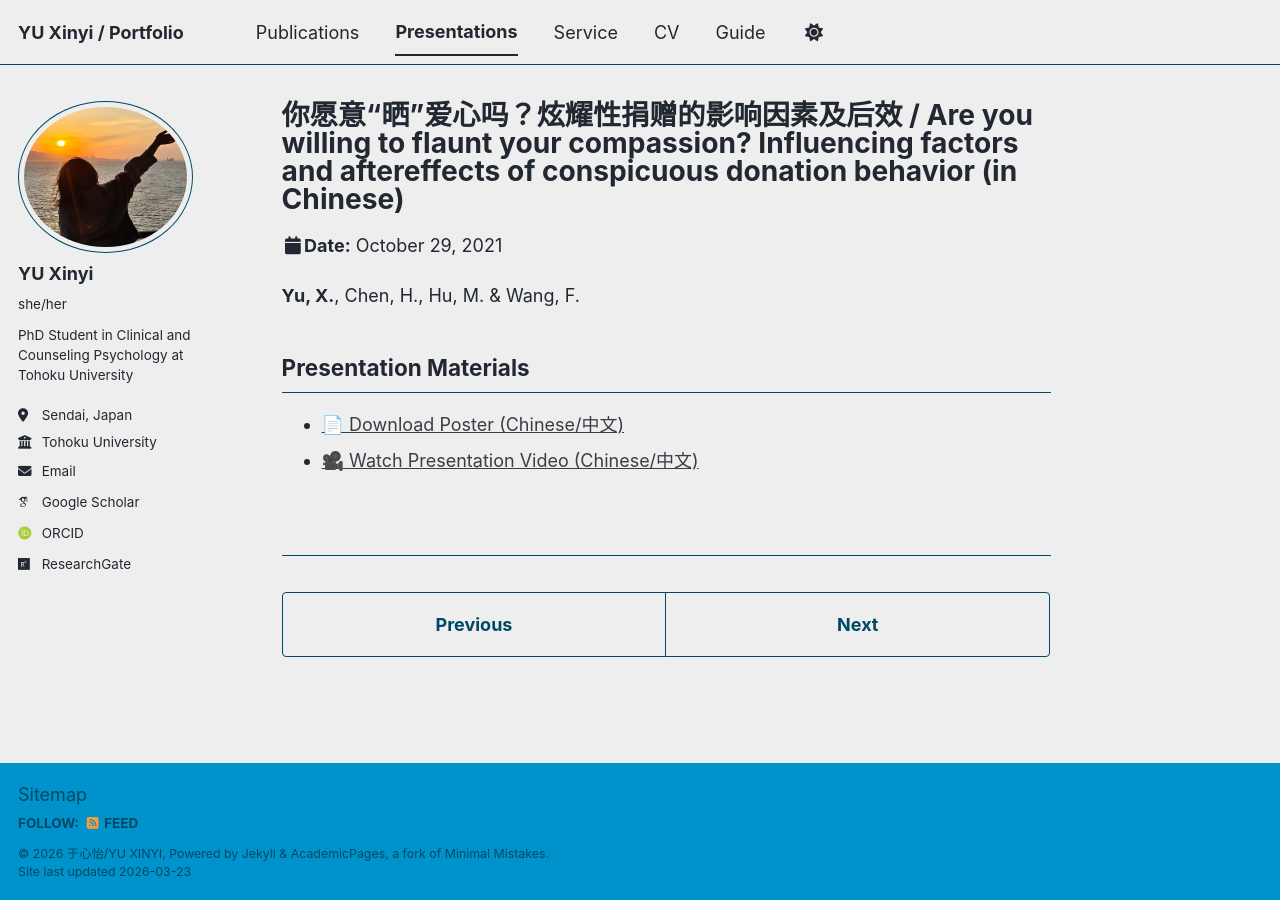
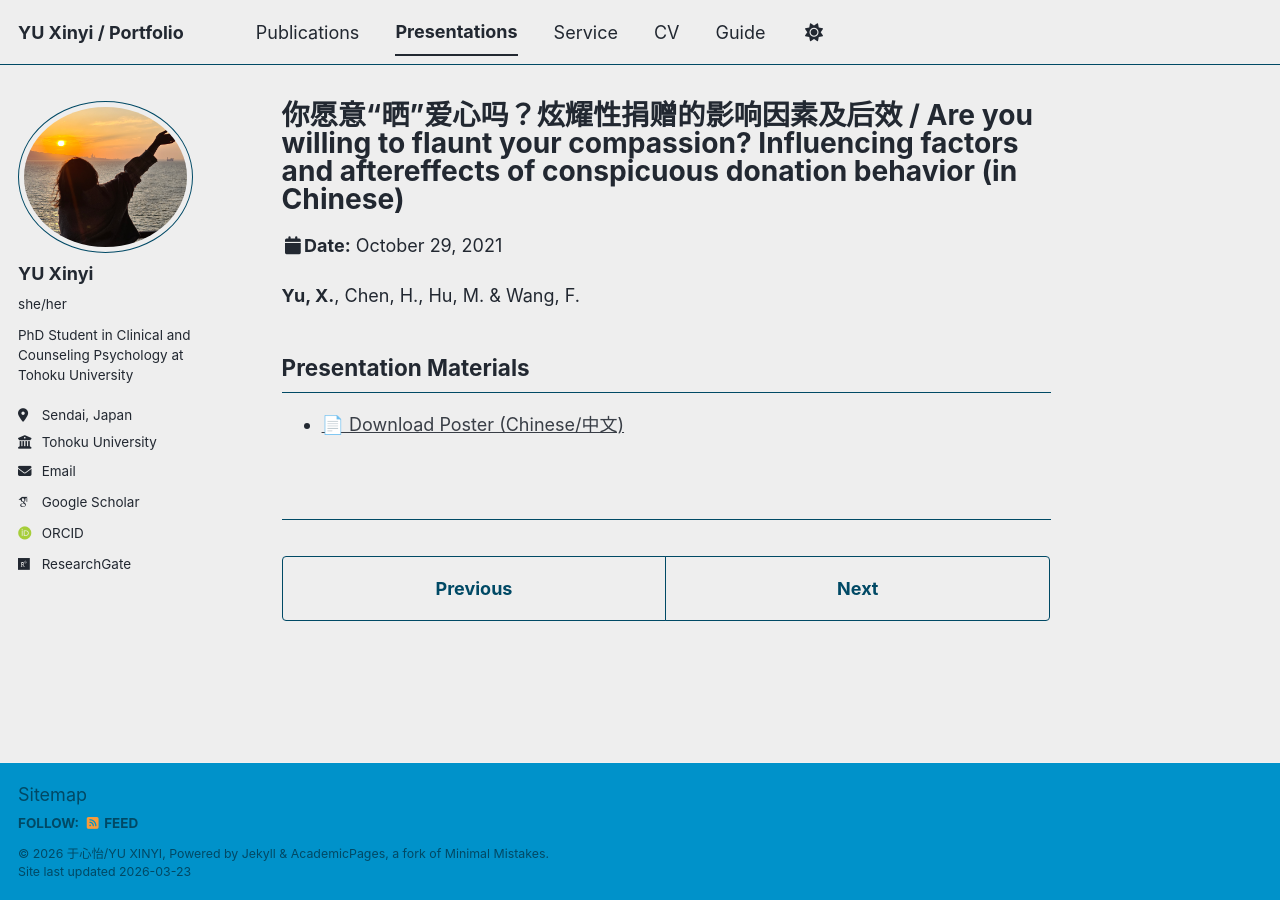
Before and after one commit to north119/north119.github.io, a Jekyll site: the page built from _talks/2021-10-29-talk-3.md, in a window 1280 px wide. Built offline with Jekyll 4.4.1, drawn with Linux system fonts in a browser that asks for light colours; some web fonts are replaced; a script bundle is joined from its source files by our own code; library files that are not in the unit come from our copies.

Commit message:
Update 2021-10-29-talk-3.md

```diff
--- a/_talks/2021-10-29-talk-3.md
+++ b/_talks/2021-10-29-talk-3.md
@@ -15,4 +14,3 @@ videourl: '/files/poster2021.mp4'
 
 ## Presentation Materials
 *   [📄 Download Poster (Chinese/中文)]({{ page.paperurl }})
-*   [🎥 Watch Presentation Video (Chinese/中文)]({{ page.videourl }})
```
Also changed, not shown: other parts of _talks/2021-10-29-talk-3.md (+0 -1 lines).
